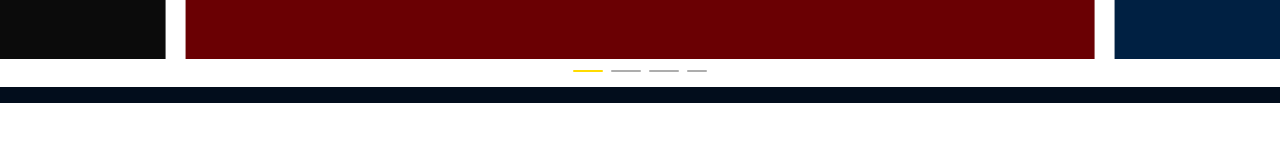
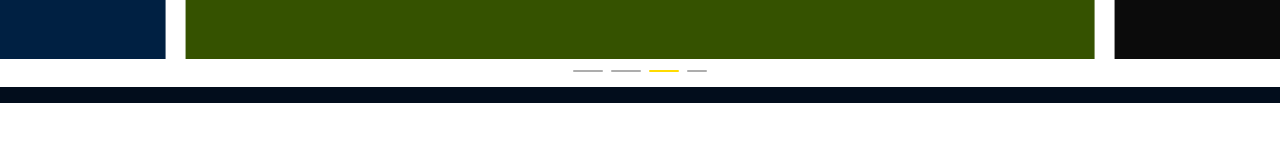
Before and after one commit to im-beltagy/andersen, a Next.js app: page /en in a window 1280 px wide. Shown: the part 2707-2867 px from the top of the page. Built offline with nearby package versions, Linux system fonts and the light colour scheme.

Commit message:
fix autoplay

```diff
--- a/src/sections/home/slider/index.tsx
+++ b/src/sections/home/slider/index.tsx
@@ -62,7 +62,7 @@ export default function Slider({
     <section className={styles.all_wrapper}>
       <div className={styles.swiper_container}>
         <Swiper
-          modules={[Navigation, Pagination]}
+          modules={[Navigation, Pagination ,Autoplay]}
           spaceBetween={20}
           pagination={{ clickable: true }}
           onSlideChange={onChangeSlide}
```
